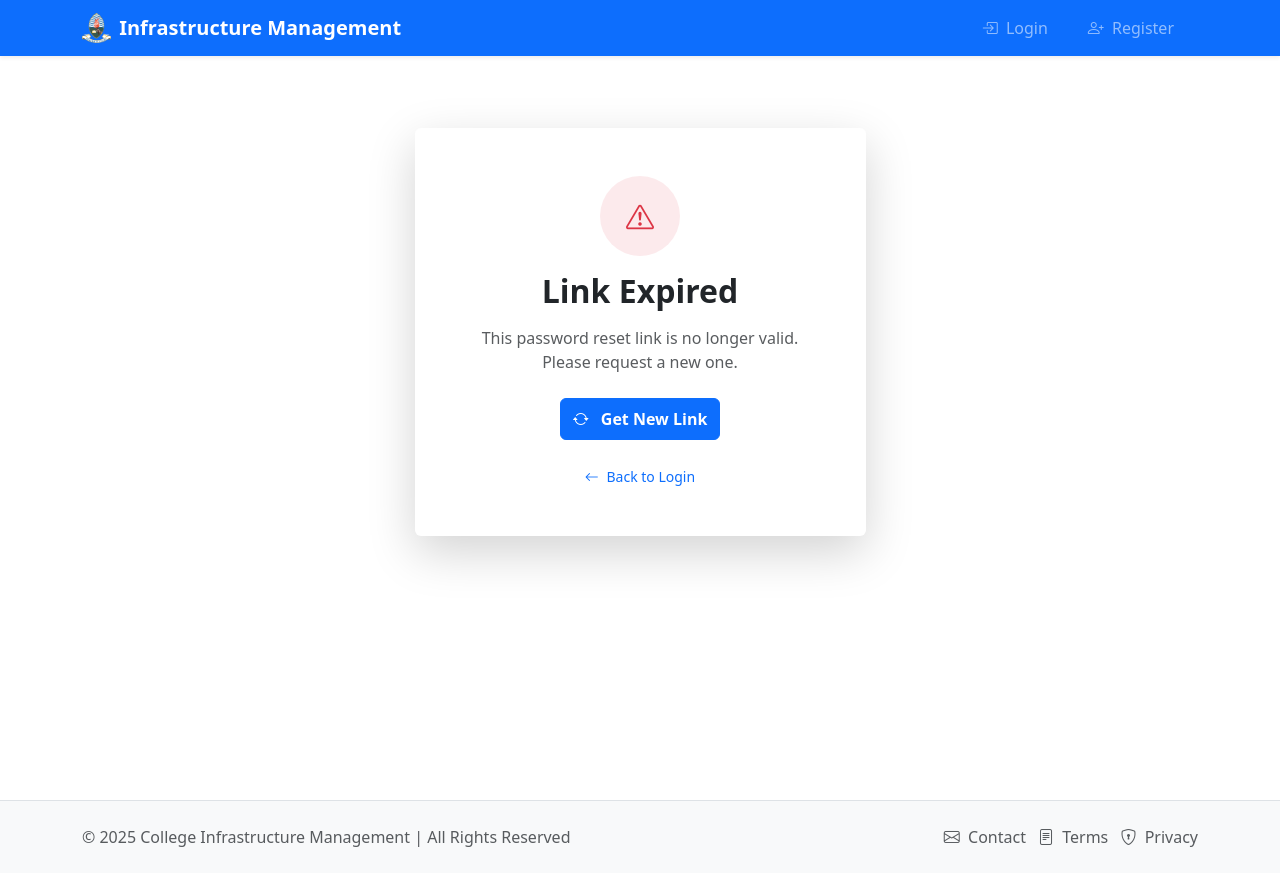
After one commit to josephjmwaka/CoICT-Campus-Infra-management-System, a Django app: page /accounts/reset/1/1/ in a window 1280 px wide. The commit adds this page. Run offline with Django 5.2, Linux system fonts and the light colour scheme.

Commit message:
implement the password recovery funtionality

```diff
--- a/accounts/templates/accounts/login.html
+++ b/accounts/templates/accounts/login.html
@@ -71,7 +71,7 @@
                 >Register</a
               >
             </p>
-            <a href="#" class="text-decoration-none small">Forgot password?</a>
+            <a href="{% url 'password_reset' %}" class="text-decoration-none small">Forgot password?</a>
           </div>
         </form>
       </div>
--- a/accounts/urls.py
+++ b/accounts/urls.py
@@ -1,4 +1,5 @@
 from django.urls import path
+from django.contrib.auth import views as auth_views
 from .views import login_view, logout_view, register_view, profile, change_password, edit_profile
 
 urlpatterns = [
@@ -8,4 +9,21 @@ urlpatterns = [
     path("profile/", profile, name="profile"),
     path("change-password/", change_password, name="change_password"),
     path("profile/edit/", edit_profile, name="edit_profile"),
+    # Password Reset
+    path('password_reset/', auth_views.PasswordResetView.as_view(
+        template_name='registration/password_reset_form.html',
+    ), name='password_reset'),
+
+    path('password_reset/done/', auth_views.PasswordResetDoneView.as_view(
+        template_name='registration/password_reset_done.html'
+    ), name='password_reset_done'),
+
+    path('reset/<uidb64>/<token>/', auth_views.PasswordResetConfirmView.as_view(
+        template_name='registration/password_reset_confirm.html',
+
+    ), name='password_reset_confirm'),
+
+    path('reset/done/', auth_views.PasswordResetCompleteView.as_view(
+        template_name='registration/password_reset_complete.html'
+    ), name='password_reset_complete'),
 ]
--- a/infrastructure_management/settings.py
+++ b/infrastructure_management/settings.py
@@ -48,6 +48,7 @@ INSTALLED_APPS = [
     'jazzmin',
     'django.contrib.admin',
     'django.contrib.auth',
+    'django.contrib.sites',
     'django.contrib.contenttypes',
     'django.contrib.sessions',
     'django.contrib.messages',
@@ -176,6 +177,8 @@ USE_I18N = True
 
 USE_TZ = True
 
+SITE_ID = 1
+
 
 # Static files (CSS, JavaScript, Images)
 # https://docs.djangoproject.com/en/5.1/howto/static-files/
--- /dev/null
+++ b/templates/registration/password_reset_confirm.html
@@ -0,0 +1,89 @@
+{% extends 'base.html' %}
+{% block title %}Set New Password{% endblock %}
+
+{% block content %}
+<div class="row justify-content-center mt-5">
+  <div class="col-lg-5 col-md-7">
+    <div class="card border-0 shadow-lg">
+      <div class="card-body p-5">
+        {% if validlink %}
+          <div class="text-center mb-4">
+            <div class="icon-xl bg-primary bg-opacity-10 text-primary rounded-circle mb-3 mx-auto">
+              <i class="bi bi-key fs-3"></i>
+            </div>
+            <h2 class="fw-bold">Create New Password</h2>
+            <p class="text-muted">Your password must be at least 8 characters</p>
+          </div>
+
+          <form method="post" class="needs-validation" novalidate>
+            {% csrf_token %}
+
+            <div class="mb-3">
+              <label for="id_new_password1" class="form-label fw-medium">New Password</label>
+              <div class="input-group">
+                <span class="input-group-text"><i class="bi bi-lock"></i></span>
+                <input type="password" name="new_password1" id="id_new_password1"
+                       class="form-control py-2 password-input" required>
+                <button class="input-group-text toggle-password" type="button">
+                  <i class="bi bi-eye"></i>
+                </button>
+              </div>
+              <div class="form-text small">Minimum 8 characters with numbers</div>
+            </div>
+
+            <div class="mb-4">
+              <label for="id_new_password2" class="form-label fw-medium">Confirm Password</label>
+              <div class="input-group">
+                <span class="input-group-text"><i class="bi bi-lock-fill"></i></span>
+                <input type="password" name="new_password2" id="id_new_password2"
+                       class="form-control py-2 password-input" required>
+                <button class="input-group-text toggle-password" type="button">
+                  <i class="bi bi-eye"></i>
+                </button>
+              </div>
+            </div>
+
+            <div class="d-grid mb-3">
+              <button type="submit" class="btn btn-primary py-2 fw-bold">
+                <i class="bi bi-check-circle me-2"></i> Update Password
+              </button>
+            </div>
+          </form>
+        {% else %}
+          <div class="text-center">
+            <div class="icon-xl bg-danger bg-opacity-10 text-danger rounded-circle mb-3 mx-auto">
+              <i class="bi bi-exclamation-triangle fs-3"></i>
+            </div>
+            <h2 class="fw-bold mb-3">Link Expired</h2>
+            <p class="text-muted mb-4">
+              This password reset link is no longer valid. Please request a new one.
+            </p>
+            <a href="{% url 'password_reset' %}" class="btn btn-primary py-2 fw-bold">
+              <i class="bi bi-arrow-repeat me-2"></i> Get New Link
+            </a>
+          </div>
+        {% endif %}
+
+        <div class="text-center mt-4">
+          <a href="{% url 'login' %}" class="text-decoration-none small">
+            <i class="bi bi-arrow-left me-1"></i> Back to Login
+          </a>
+        </div>
+      </div>
+    </div>
+  </div>
+</div>
+
+<script>
+  // Toggle password visibility
+  document.querySelectorAll('.toggle-password').forEach(btn => {
+    btn.addEventListener('click', function() {
+      const input = this.closest('.input-group').querySelector('.password-input');
+      const type = input.type === 'password' ? 'text' : 'password';
+      input.type = type;
+      this.querySelector('i').classList.toggle('bi-eye');
+      this.querySelector('i').classList.toggle('bi-eye-slash');
+    });
+  });
+</script>
+{% endblock %}
```
Also changed, not shown: templates/registration/password_reset_complete.html (added, +27 -0 lines), templates/registration/password_reset_done.html (added, +31 -0 lines), templates/registration/password_reset_form.html (added, +56 -0 lines).
